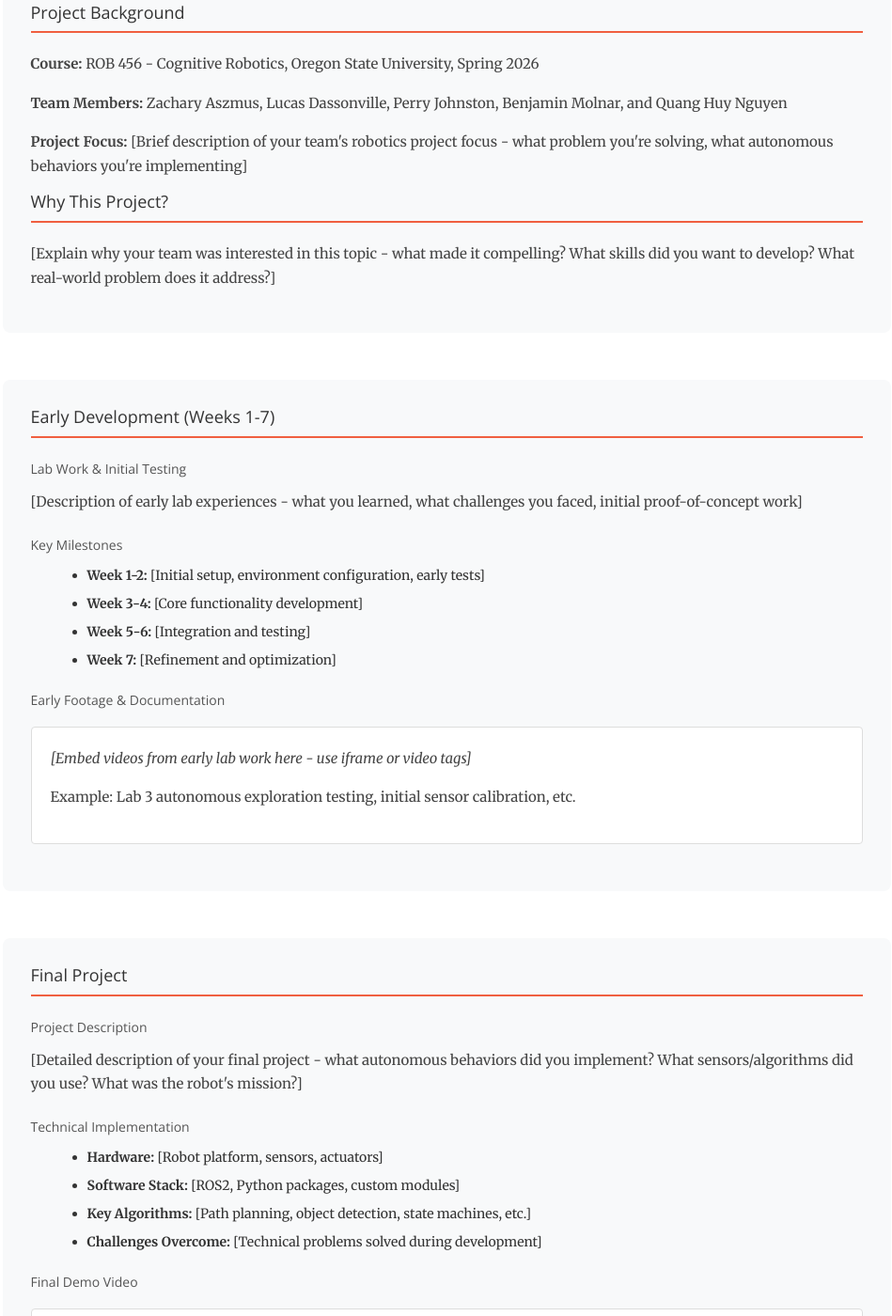
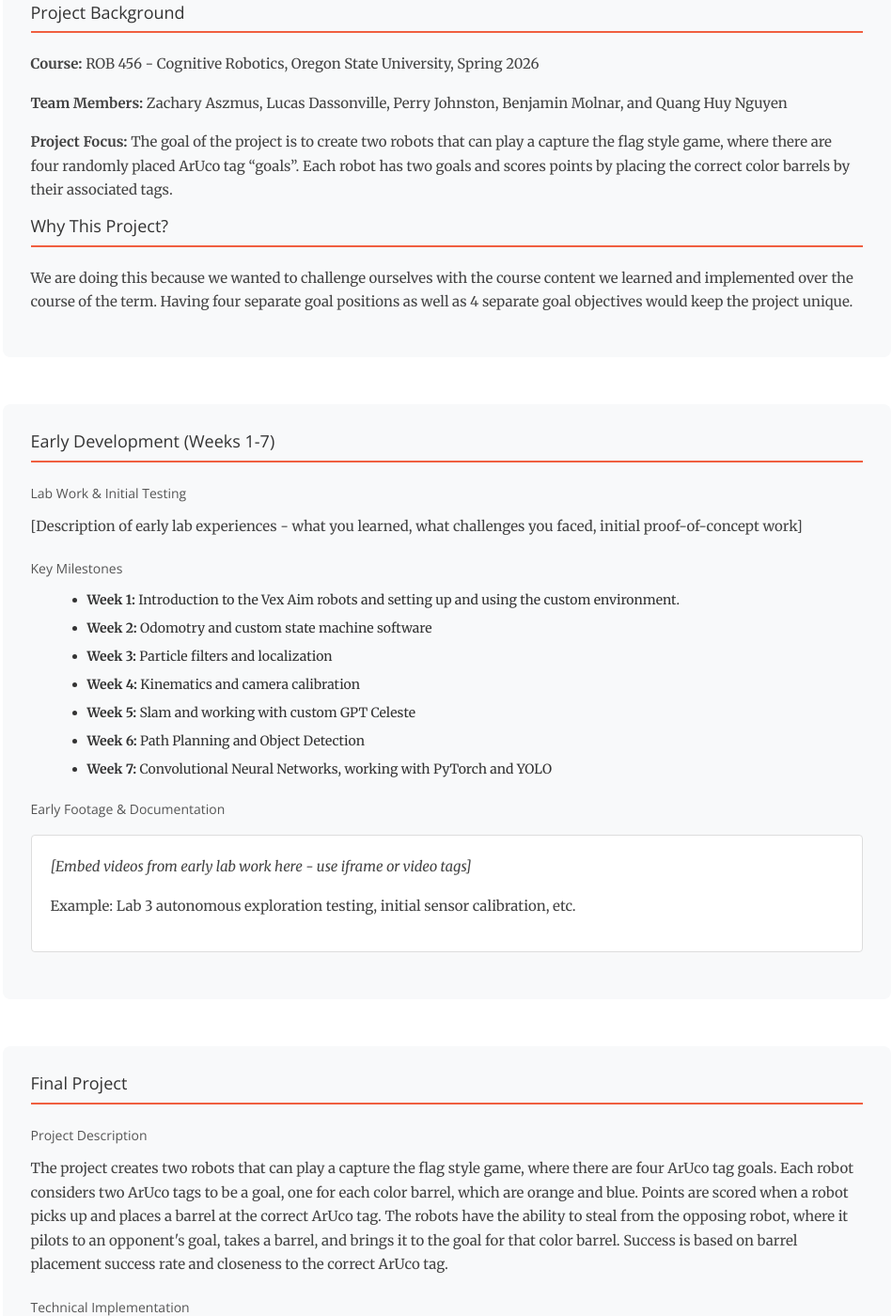
Before and after one commit to perryismyname/perryismyname.github.io, a Jekyll site: the page built from robotics-portfolio/index.html, in a window 1280 px wide and 1400 px high, scrolled down 492 px. Shown: the whole window at 94% size, without its empty margins (170-1119 px from the left). Built offline with Jekyll 4.4.1, drawn with Linux system fonts in a browser that asks for light colours; some of the changed text lies outside the part shown.

Commit message:
Revise project details and early development milestones
Updated project focus and early development milestones with specific tasks and details.

```diff
--- a/robotics-portfolio/index.html
+++ b/robotics-portfolio/index.html
@@ -8,10 +8,17 @@ descriptor: Team portfolio showcasing autonomous robotics projects from ROB 456
 <h4>Project Background</h4>
 <p><strong>Course:</strong> ROB 456 - Cognitive Robotics, Oregon State University, Spring 2026</p>
 <p><strong>Team Members:</strong> Zachary Aszmus, Lucas Dassonville, Perry Johnston, Benjamin Molnar, and Quang Huy Nguyen</p>
-<p><strong>Project Focus:</strong> [Brief description of your team's robotics project focus - what problem you're solving, what autonomous behaviors you're implementing]</p>
+<p>
+  <strong>Project Focus:</strong>
+  The goal of the project is to create two robots that can play a capture the flag style game,
+  where there are four randomly placed ArUco tag “goals”. Each robot has two goals and scores points by placing the correct color barrels by their associated tags.
+</p>
 
 <h4>Why This Project?</h4>
-<p>[Explain why your team was interested in this topic - what made it compelling? What skills did you want to develop? What real-world problem does it address?]</p>
+<p>
+  We are doing this because we wanted to challenge ourselves with the course content we learned and implemented over the course of the term.
+  Having four separate goal positions as well as 4 separate goal objectives would keep the project unique.
+</p>
 {% endcapture %}
 
 {% capture week_1_7_content %}
@@ -22,10 +29,13 @@ descriptor: Team portfolio showcasing autonomous robotics projects from ROB 456
 
 <h5>Key Milestones</h5>
 <ul>
-  <li><strong>Week 1-2:</strong> [Initial setup, environment configuration, early tests]</li>
-  <li><strong>Week 3-4:</strong> [Core functionality development]</li>
-  <li><strong>Week 5-6:</strong> [Integration and testing]</li>
-  <li><strong>Week 7:</strong> [Refinement and optimization]</li>
+  <li><strong>Week 1:</strong> Introduction to the Vex Aim robots and setting up and using the custom environment.</li>
+  <li><strong>Week 2:</strong> Odomotry and custom state machine software</li>
+  <li><strong>Week 3:</strong> Particle filters and localization</li>
+  <li><strong>Week 4:</strong> Kinematics and camera calibration</li>
+  <li><strong>Week 5:</strong> Slam and working with custom GPT Celeste</li>
+  <li><strong>Week 6:</strong> Path Planning and Object Detection</li>
+  <li><strong>Week 7:</strong> Convolutional Neural Networks, working with PyTorch and YOLO</li>
 </ul>
 
 <h5>Early Footage & Documentation</h5>
@@ -39,7 +49,12 @@ descriptor: Team portfolio showcasing autonomous robotics projects from ROB 456
 <h4>Final Project</h4>
 
 <h5>Project Description</h5>
-<p>[Detailed description of your final project - what autonomous behaviors did you implement? What sensors/algorithms did you use? What was the robot's mission?]</p>
+<p>
+  The project creates two robots that can play a capture the flag style game, where there are four ArUco tag goals. Each robot considers two ArUco tags to be a goal, one for each
+  color barrel, which are orange and blue. Points are scored when a robot picks up and places a barrel at the correct ArUco tag. The robots have the ability to steal from the opposing
+  robot, where it pilots to an opponent's goal, takes a barrel, and brings it to the goal for that color barrel. Success is based on barrel placement success rate and closeness to
+  the correct ArUco tag.
+</p>
 
 <h5>Technical Implementation</h5>
 <ul>
```
Also changed, not shown: other parts of robotics-portfolio/index.html (+0 -1 lines).
